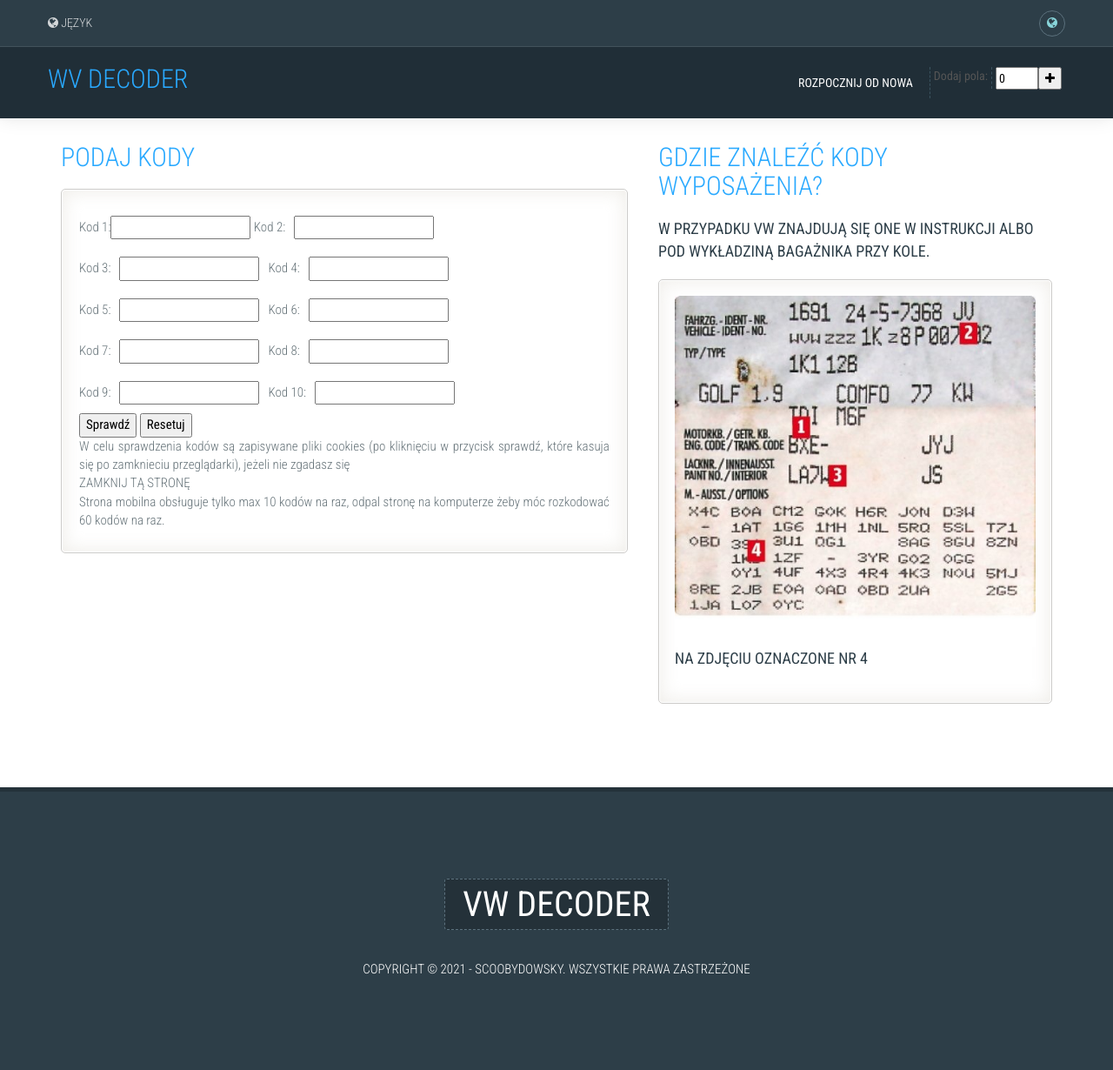
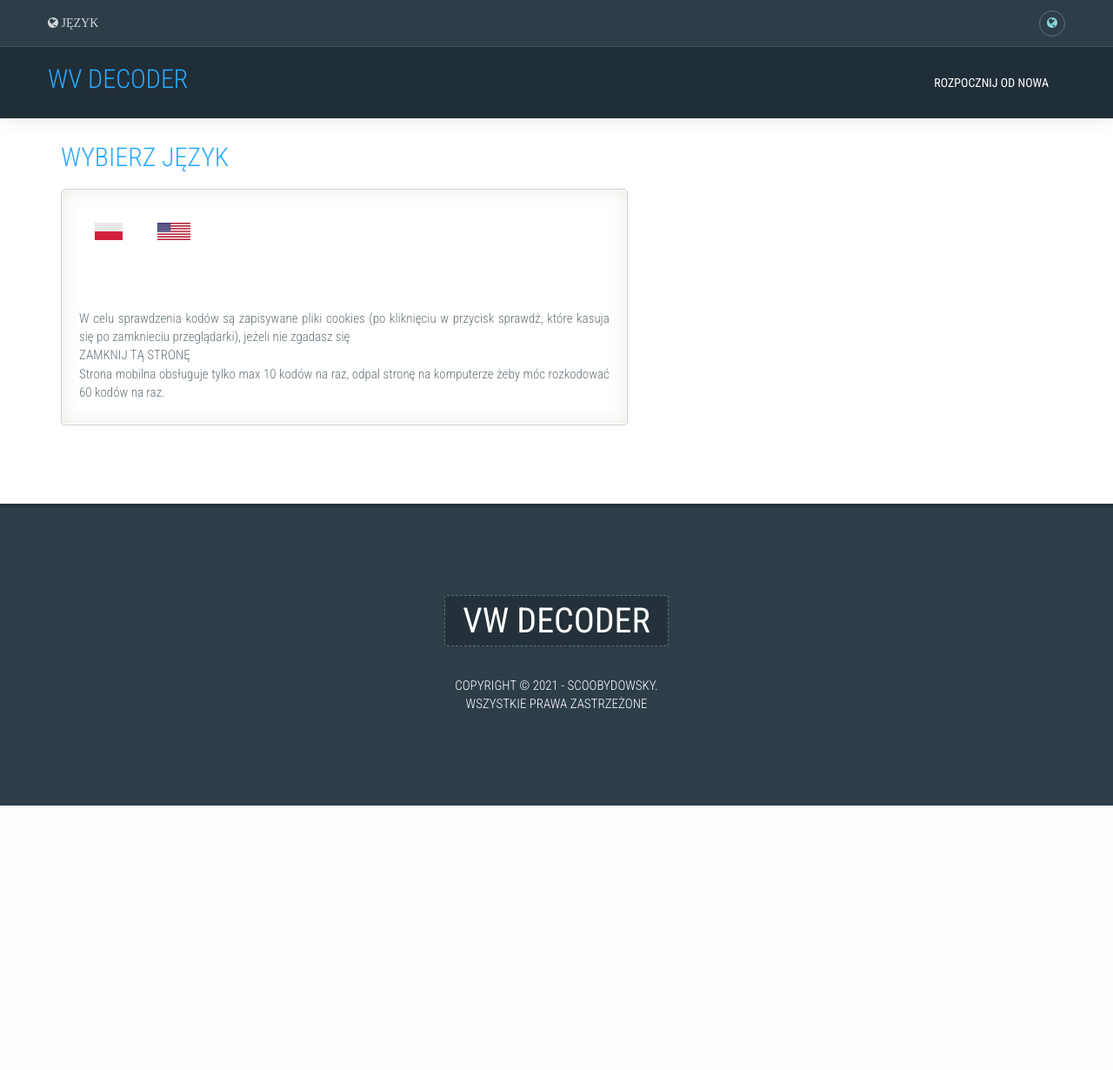
Before and after one commit to Scoobydowsky/vw_decoderWWW, a PHP site: page / in a window 1280 px wide. Shown: the whole page at 87% size. After the commit the page ends 926 px from the top, so only its background shows below. Run offline with PHP 8.4, Linux system fonts and the light colour scheme.

Commit message:
1.11
Added work on multilang

```diff
--- /dev/null
+++ b/css/mystyle.css
@@ -0,0 +1,10 @@
+.natflags{
+	height: 20px;
+  margin: 3% ;
+}
+p.info{
+  margin-top: 10%;
+}
+a#langtext{
+	color: #fff;
+}
--- a/index.php
+++ b/index.php
@@ -19,75 +19,24 @@
 	<link rel="stylesheet" href="css/font-awesome.css" />
 	<link rel="stylesheet" href="css/settings.css" />
 	<link rel="stylesheet" href="css/responsive.css" />
+	<link rel="stylesheet" href="css/mystyle.css" />
 
 	<!-- End CSS Files -->
 <script type="text/javascript">
- function moreCodes(){
-// adding new codes
-let number = document.getElementById("addMoreCodes").value;
-
-// convert to decimental
-var numberInt = parseInt(number,10);
-//load code qty
-var codeqty = "<?php echo $code_qty;?>" ;
-//convert to decimental
-var codeqtyInt = parseInt(codeqty,10);
-// calc added codes+ codes in default
-var codeamnt =  codeqtyInt + numberInt;
-//get div under form
-var containerINPUT = document.getElementById("containerINPUT");
- // Clear previous contents of that div
-while (containerINPUT.hasChildNodes()) {
-containerINPUT.removeChild(containerINPUT.lastChild);
+//Look on lang
+function prevLangPL() {
+  document.getElementById("startOverTxt").innerHTML = "Rozpocznij od nowa";
+  document.getElementById("rightText").innerHTML = "Wszystkie prawa zastrzeżone";
+  document.getElementById("lang").innerHTML = " Język";
+  document.getElementById("title").innerHTML = " Wybierz język";
+  document.getElementById("info").innerHTML = "   W celu sprawdzenia kodów są zapisywane pliki cookies (po kliknięciu w przycisk sprawdź, które kasuja się po zamknieciu przeglądarki), jeżeli nie zgadasz się<br/> ZAMKNIJ TĄ STRONĘ<br/> Strona mobilna obsługuje tylko max 10 kodów na raz, odpal stronę na komputerze żeby móc rozkodować 60 kodów na raz.";
 }
-//helping var to count code
-var codeJsNo;
-//for for creating input
- for (step = 1 ; step <= numberInt ; step++){
-   codeJsNo = codeqtyInt + step ;
-   containerINPUT.appendChild(document.createTextNode("Kod "+ codeJsNo ));//create text before input
-    var input = document.createElement("input");//create input
-    input.type = "text"; //set type of input
-    input.name = "code" + codeJsNo ;//set name of input
-    input.id  = "code" + codeJsNo ;//set id of input
-    input.style = "margin: 10px;"//set style of input
-    containerINPUT.appendChild(input);//show after child
-    //check is 2nd input for brake line
-    if(parseInt(codeJsNo,10) % 2 == 0){
-    containerINPUT.appendChild(document.createElement("br"));//break line
-    }
-  }
- }
- function loadData(){
-   var tableDiv = document.getElementById("tableDiv");
-   // Clear previous content of the div
-   while (tableDiv.hasChildNodes()) {
-   tableDiv.removeChild(tableDiv.lastChild);
-   };
-
-
-   // adding new codes
-   let number = document.getElementById("addMoreCodes").value;
-   // convert to decimental
-   var numberInt = parseInt(number,10);
-   //load code qty
-   var codeqty = "<?php echo $code_qty;?>" ;
-   //convert to decimental
-   var codeqtyInt = parseInt(codeqty,10);
-   // calc added codes+ codes in default
-   var codeamnt =  codeqtyInt + numberInt;
-   //save code ammount to next use
-   document.cookie = "codeamnt="+codeamnt;
-   // create new array
-   var codeArr = [];
-   //loop to save codes to next use
-   for(saveCode = 1; saveCode <= codeamnt; saveCode++){
-     codeArr[saveCode] = document.getElementById("code"+ saveCode ).value;
-     document.cookie = "kod"+saveCode+"="+codeArr[saveCode];
-   }
-document.getElementById("main_title").innerHTML = "TWOJE KODY";
-document.getElementById("skills-description").innerHTML = "Oto twoje kody wraz z opisami:";
-$("#tableDiv").load("result.php");
+function prevLangEN() {
+  document.getElementById("startOverTxt").innerHTML = "Start Over";
+  document.getElementById("rightText").innerHTML = "All Rights Reserved";
+  document.getElementById("lang").innerHTML = " Language";
+  document.getElementById("title").innerHTML = " Choose language";
+  document.getElementById("info").innerHTML = " Cookies are stored in order to check the codes (after clicking on the button, check which ones delete after closing the browser), if you don't agree <br/> CLOSE THIS PAGE <br/> The mobile website only supports max 10 codes at a time, run the page on your computer to be able to decode 60 codes at a time.";
 }
 </script>
 </head>
@@ -115,11 +64,11 @@
                      <div class="top_details">
                         <!-- Languages DropDown-->
                         <div class="languages drop">
-                           <a href="#"><i class="fa fa-globe"></i> Język</a>
+                           <a href="#"><i class="fa fa-globe"id="lang"> Język</i></a>
                            <div class="languages-panel">
                                <ul class="content">
-                                  <li class="active"><a href="#">Polski<i class="fa fa-check lang_checked"></i></a></li>
-                                  <li><a href="#">English</a></li>
+                                  <li><a href="lang\pl\">Polski</i></a></li>
+                                  <li><a href="lang\en\index.php">English</a></li>
                                </ul>
                            </div>
                         </div>
@@ -132,7 +81,7 @@
                 <!-- Top Social Media-->
 				<div class="col-xs-3 right">
 					<div class="top-social-media">
-                        <a href="#"><i class="fa fa-globe"></i></a>
+                        <a href="<?php echo $myWebsite;?>"><i class="fa fa-globe"></i></a>
                     </div>
 				</div>
 				<!-- End Social Media-->
@@ -155,9 +104,7 @@
                 <!-- Nav Menu -->
                 <div class="nav-menu">
                     <ul class="nav main-nav">
-                        <li><a class="scroll" href="index.php">Rozpocznij od nowa</a></li>
-                        <li><p class="scroll">Dodaj pola:</p></li>
-                        <li><input type="number" id="addMoreCodes" min="1" max="50" value="0" /><button type="button" onclick="moreCodes()"><i class="fa fa-plus"></i></button></li>
+                        <li><a class="scroll" href="#"><p id="startOverTxt">Rozpocznij od nowa</p></a></li>
                     </ul>
                 </div>
                 <!-- End Nav Menu -->
@@ -166,7 +113,7 @@
                 <div class="dropdown mobile-drop">
                     <a data-toggle="dropdown" class="mobile-menu" href="#"><i class="fa fa-bars"></i></a>
                     <ul class="nav dropdown-menu fullwidth" role="menu" >
-                      <li><a class="scroll" href="index.php">Rozpocznij od nowa</a></li>
+                      <li><a class="scroll" href="#">Rozpocznij od nowa</a></li>
                     </ul>
                 </div>
                 <!-- End Dropdown Menu For Mobile Devices-->
@@ -186,47 +133,25 @@
               <!-- Tabs -->
               <div class="tabs animated" data-animation="fadeInLeft" data-animation-delay="300">
 
-                  <h2 class="main_title">Podaj Kody</h2>
+                  <h2 class="main_title" id="title">Wybierz język</h2>
 
                   <!-- Tab Content -->
                   <div class="tab-content">
                        <!-- Tab -->
                        <div class="tab-pane fade in active" id="first">
                           <div class="tab-description">
-                             <form action="" method="POST">
-                              <!-- TODO pętla dla elastyczności -->
-                              Kod 1:<input type="text" maxlength="3" name="code1" id="code1" required>
-                              <?php
-                              for($i= 2; $i <= $code_qty; $i++){
-                              echo "Kod ".$i.":<input type=\"text\" maxlength=\"3\" name=\"code$i\" id=\"code$i\" style='margin: 10px;'>";
-                              if($i % 2 == 0){
-                              echo "<br />";
-                            };
+                            <a href="lang/pl/"><img class="natflags" src="images/plFlag.png" onmouseover="prevLangPL()" /></a>
+                            <a href="lang/en/" onmouseover="prevLangEN()"><img class="natflags" src="images/usaFlag.png" /></a>
 
-                          }?>
-                          <!-- ADD more code area-->
-                          <div id="containerINPUT">
-                          </div>
-                              <?php
-                              if($i == $code_qty){
-                              echo "<br />";
-                              }
-                              ?>
-                              <!-- pętla js dodająca pola -->
 
-                              <!-- Koniec pętli-->
-                              <input type="button" value="Sprawdź" onclick="loadData()">
-                              <input type="reset" value="Resetuj">
-                              <p>
+
+                              <p class="info" id="info">
                                 W celu sprawdzenia kodów są zapisywane pliki cookies
                                 (po kliknięciu w przycisk sprawdź, które kasuja się po zamknieciu przeglądarki),
                                 jeżeli nie zgadasz się<br/>
                                 ZAMKNIJ TĄ STRONĘ<br/>
                                 Strona mobilna obsługuje tylko max 10 kodów na raz, odpal stronę na komputerze żeby móc rozkodować 60 kodów na raz.
                               </p>
-                              </form>
-
-
                           </div>
                       </div>
                       <!-- End Tab -->
@@ -235,24 +160,7 @@
                   </div>
                   <!-- End Tab Content -->
               </div>
-              <!-- End Tabs -->
 
-              <!-- Progress -->
-              <div class="progress-bars animated" data-animation="fadeInRight" data-animation-delay="600">
-                  <h2 class="main_title" id="main_title">Gdzie znaleźć kody wyposażenia?</h2>
-                  <p class="skills-description" id="skills-description">W przypadku VW znajdują się one w instrukcji albo pod wykładziną bagażnika przy kole.</p>
-
-                  <!-- Progress Content -->
-                  <div class="progress-content">
-                    <div id="tableDiv">
-                      <img src="images/desc1.jpg" alt=""/>
-                      <!-- zamiana w tabelę-->
-                      <p class="skills-description">Na zdjęciu oznaczone nr 4</p>
-                    </div>
-                  </div>
-                  <!-- End Progress Content -->
-              </div>
-              <!-- End Progress -->
               <div class="clear"></div>
          </div>
          <!-- End Content -->
@@ -272,11 +180,9 @@
 
                 <span class="footer-logo animated" data-animation="fadeInUp" data-animation-delay="500">VW Decoder</span>
                 <!-- Site Copyright -->
-				<p class="footer-text copyright animated" data-animation="fadeInUp" data-animation-delay="700">
-					Copyright © <?php echo $year ?> - Scoobydowsky. Wszystkie prawa zastrzeżone <!--All Rights Reserved.-->
-				</p><!-- End Site Copyright -->
-
-            </div>
+				<div class="footer-text copyright animated" data-animation="fadeInUp" data-animation-delay="700">
+					Copyright © <?php echo $year ?> - Scoobydowsky.<div id="rightText">Wszystkie prawa zastrzeżone</div></div> <!--All Rights Reserved.-->
+				<!-- End Site Copyright --></div>
 			<div class="clear"></div>
 		</div>
         <!-- End Footer Content -->
--- a/lang/en/result.php
+++ b/lang/en/result.php
@@ -6,7 +6,7 @@
 <?php
 //pobierz ilosć kodów
 try{
-  include 'conn.php';
+  include '../../conn.php';
   //connect to db
   $conn = new PDO("mysql:host=$servername;dbname=$dbname", $login, $password);
   $conn->setAttribute(PDO::ATTR_ERRMODE, PDO::ERRMODE_EXCEPTION);
@@ -49,7 +49,7 @@
 }
 //load form db eq description
 
-$stmt = $conn->prepare("SELECT `Kod`,`Opis` FROM `kody_en`WHERE `Kod` IN (?, ?, ?, ?, ?, ?, ?, ?, ?, ?, ?, ?, ?, ?, ?, ?, ?, ?, ?, ?, ?, ?, ?, ?, ?, ?, ?, ?, ?, ?, ?, ?, ?, ?, ?, ?, ?, ?, ?, ?, ?, ?, ?, ?, ?, ?, ?, ?, ?, ?, ?, ?, ?, ?, ?, ?, ?, ?, ?, ?  )");//tutaj pętla
+$stmt = $conn->prepare("SELECT `Code`,`Description` FROM `code_en`WHERE `Code` IN (?, ?, ?, ?, ?, ?, ?, ?, ?, ?, ?, ?, ?, ?, ?, ?, ?, ?, ?, ?, ?, ?, ?, ?, ?, ?, ?, ?, ?, ?, ?, ?, ?, ?, ?, ?, ?, ?, ?, ?, ?, ?, ?, ?, ?, ?, ?, ?, ?, ?, ?, ?, ?, ?, ?, ?, ?, ?, ?, ?  )");//tutaj pętla
 //TODO pętla dla elastyczności
   $stmt->execute([@$kod[1], @$kod[2], @$kod[3], @$kod[4], @$kod[5], @$kod[6], @$kod[7], @$kod[8], @$kod[9], @$kod[10],
   @$kod[11], @$kod[12], @$kod[13], @$kod[14], @$kod[15], @$kod[16], @$kod[17], @$kod[18], @$kod[19], @$kod[20],
--- a/lang/pl/result.php
+++ b/lang/pl/result.php
@@ -6,7 +6,7 @@
 <?php
 //pobierz ilosć kodów
 try{
-  include 'conn.php';
+  include '../../conn.php';
   //connect to db
   $conn = new PDO("mysql:host=$servername;dbname=$dbname", $login, $password);
   $conn->setAttribute(PDO::ATTR_ERRMODE, PDO::ERRMODE_EXCEPTION);
--- a/vars.php
+++ b/vars.php
@@ -4,4 +4,6 @@
 $year = $now->format("Y");
 //var to codes
 $code_qty = 10;
+//var to edit webiste
+$myWebsite= "#teststrony";
  ?>
```
Also changed, not shown: lang/en/index.php (+24 -24 lines), lang/pl/index.php (+20 -20 lines), css/style.css (line endings or trailing spaces), images/plFlag.png (added), images/usaFlag.png (added).
